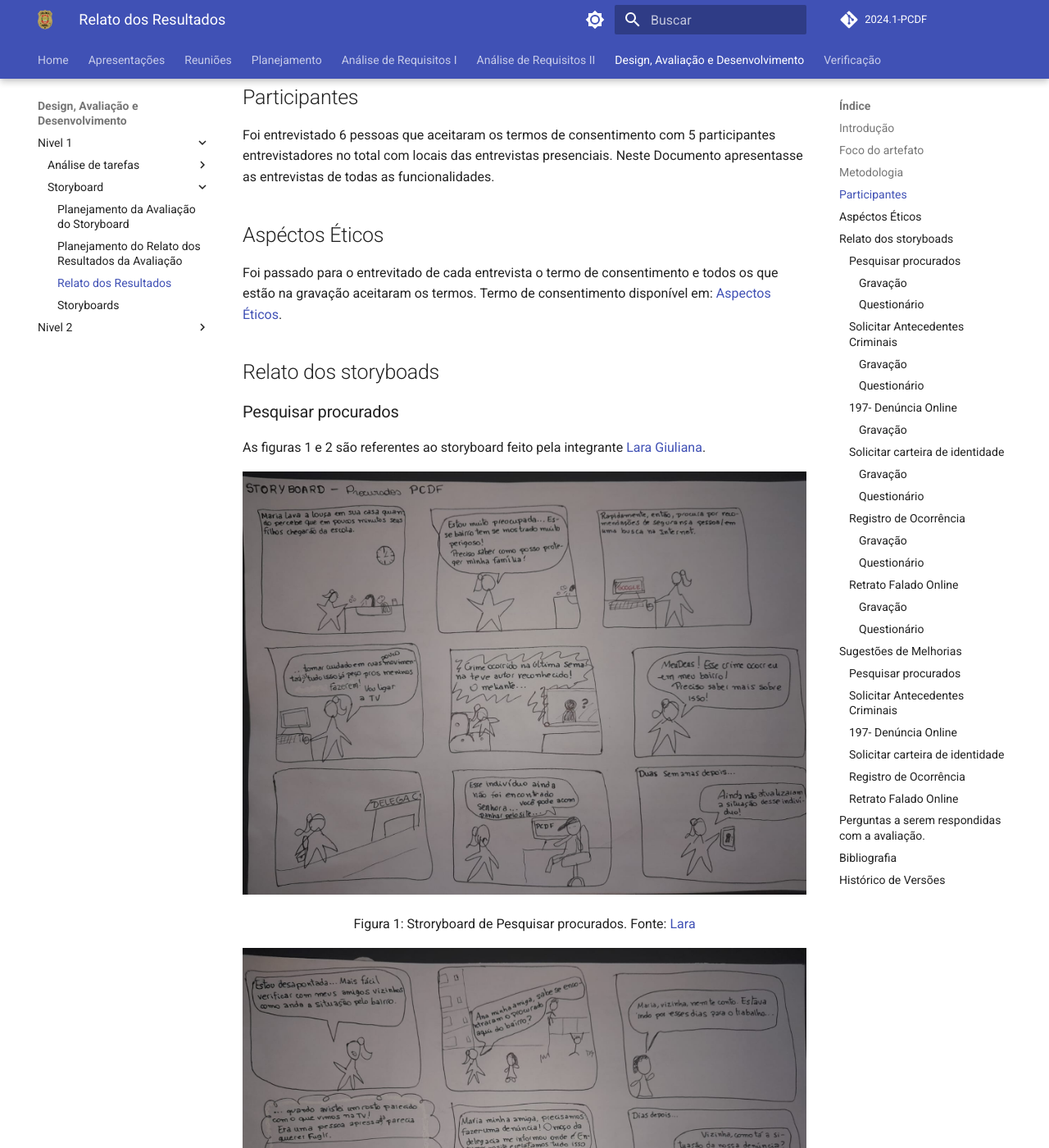
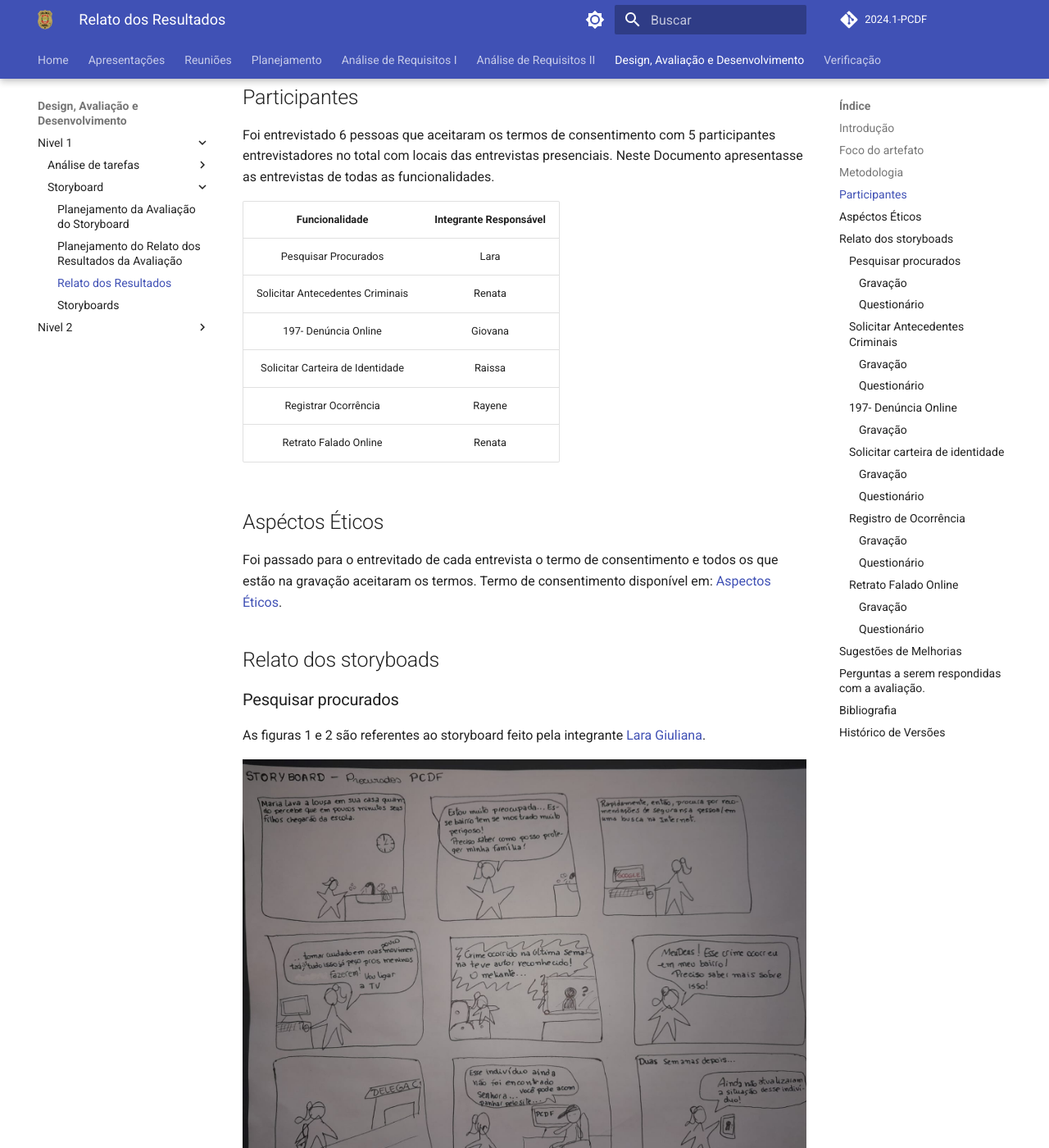
Before and after one commit to Interacao-Humano-Computador/2024.1-PCDF, an MkDocs documentation site: the page built from docs/design/Nivel1/storyboard/relato.md, in a window 1280 px wide and 1400 px high, scrolled down 707 px. Shown: the whole window at 82% size. Built offline with MkDocs 1.6.1 and Material for MkDocs 9.7.7, drawn with Linux system fonts in a browser that asks for light colours; comment, search, counter and statistics services are not loaded; some of the changed text lies outside the part shown.

```diff
--- a/docs/design/Nivel1/storyboard/relato.md
+++ b/docs/design/Nivel1/storyboard/relato.md
@@ -10,6 +10,15 @@ A avaliação foi realizada por meio de entrevistas, utilizando storyboards e a
 ## Participantes
 Foi entrevistado 6 pessoas que aceitaram os termos de consentimento com 5 participantes entrevistadores no total com locais das entrevistas presenciais. Neste Documento apresentasse as entrevistas de todas as funcionalidades.
 
+ Funcionalidade    |    Integrante Responsável             |
+|:------:|:-------------------------------:|
+|Pesquisar Procurados|Lara|
+| Solicitar Antecedentes Criminais | Renata |
+| 197- Denúncia Online   | Giovana          |
+| Solicitar Carteira de Identidade| Raissa
+| Registrar Ocorrência | Rayene |
+|Retrato Falado Online|Renata|
+
 ## Aspéctos Éticos
 Foi passado para o entrevitado de cada entrevista o termo de consentimento e todos os que estão na gravação aceitaram os termos. Termo de consentimento disponível em: [Aspectos Éticos](analise_requisitos1/aspectos_éticos.md).
 
@@ -19,14 +28,18 @@ As figuras 1 e 2 são referentes ao storyboard feito pela integrante [Lara Giuli
 
 ![Quadrinho de Procurados](../../../assets/design/Nivel1/storyboards/Storyboard_Procurados1.jpeg)
 <div align="center">
-    <p> Figura 1: Stroryboard de Pesquisar procurados. Fonte:
+    <p> Figura 1: Stroryboard de Pesquisar procurados.
+    </p>
+    <p>Fonte:
         <a href="https://github.com/gravelylara">Lara</a>
     </p>
 </div>
 
 ![Quadrinho de Procurados](../../../assets/design/Nivel1/storyboards/Storyboard_Procurados2.jpeg)
 <div align="center">
-    <p> Figura 2: Stroryboard de Pesquisar procurados. Fonte:
+    <p> Figura 2: Stroryboard de Pesquisar procurados.
+    </p>
+    <p>Fonte:
         <a href="https://github.com/gravelylara">Lara</a>
     </p>
 </div>
@@ -63,14 +76,18 @@ As figuras 3, 4 e 5 são o storyboard feito pela integrante [Renata Quadros](htt
 
 ![Quadrinho de Antecedentes](../../../assets/design/Nivel1/storyboards/Storyboard_solicitar_ant1.png)
 <div align="center">
-    <p> Figura 3: Stroryboard de Solicitar antecedentes. Fonte:
+    <p> Figura 3: Stroryboard de Solicitar antecedentes.
+    </p>
+    <p>Fonte:
         <a href="https://github.com/Renatinha28">Renata</a>
     </p>
 </div>
 
 ![Quadrinho de Antecedentes](../../../assets/design/Nivel1/storyboards/Storyboard_solicitar_ant2.png)
 <div align="center">
-    <p> Figura 4: Stroryboard de Solicitar antecedentes. Fonte:
+    <p> Figura 4: Stroryboard de Solicitar antecedentes.
+    </p>
+    <p>Fonte:
         <a href="https://github.com/Renatinha28">Renata</a>
     </p>
 </div>
@@ -78,7 +95,9 @@ As figuras 3, 4 e 5 são o storyboard feito pela integrante [Renata Quadros](htt
 
 ![Quadrinho de Antecedentes](../../../assets/design/Nivel1/storyboards/Storyboard_solicitar_ant3.png)
 <div align="center">
-    <p> Figura 5: Stroryboard de Solicitar antecedentes. Fonte:
+    <p> Figura 5: Stroryboard de Solicitar antecedentes.
+    </p>
+    <p>Fonte:
         <a href="https://github.com/Renatinha28">Renata</a>
     </p>
 </div>
@@ -114,7 +133,9 @@ A Figura 7 é um storyboard que relata o uso do site da PCDF para fazer denúnci
 <br> <br>
 ![Quadrinho da 197](../../../assets/design/Nivel1/storyboards/Stroryboard_197.png)
 <div align="center">
-    <p> Figura 6: Storyboard de Retrato Falado. Fonte:
+    <p> Figura 6: Storyboard de Retrato Falado
+    </p>
+     <p>Fonte:
         <a href="https://github.com/gio221">Giovana</a>
     </p>
 </div>
@@ -146,7 +167,9 @@ A Figura 8 é um Storyboard de uma pessoa que perdeu a carteira de identidade e
 ![Quadrinho da ID](../../../assets/design/Nivel1/storyboards/CarteiraID.png)
 
 <div align="center">
-    <p> Figura 7: Storyboard de Solicitar Carteira de Identidade. Fonte:
+    <p> Figura 7: Storyboard de Solicitar Carteira de Identidade.
+    </p>
+    <p>Fonte:
         <a href="https://github.com/RaissaAndradeS">Raissa</a>
     </p>
 </div>
@@ -179,7 +202,9 @@ A Figura 9 é um Storyboard de uma pessoa que sofreu um acidente de carroe o inf
 
 ![Quadrinho da ID](../../../assets/design/Nivel1/storyboards/Storyboard_RegistroOcorrencia.jpeg)
 <div align="center">
-    <p> Figura 8: Storyboard de Registro de Ocorrência. Fonte:
+    <p> Figura 8: Storyboard de Registro de Ocorrência.
+    </p>
+    <p>Fonte:
         <a href="https://github.com/rayenealmeida">Rayene</a>
     </p>
 </div>
@@ -214,21 +239,27 @@ A Figura 9 é um Storyboard de uma pessoa que sofreu um acidente de carroe o inf
 
 ![Quadrinho do Retrato](../../../assets/design/Nivel1/storyboards/Storyboard_Retrato_Falado1.png)
 <div align="center">
-    <p> Figura 9: Storyboard de Retrato Falado. Fonte:
+    <p> Figura 9: Storyboard de Retrato Falado.
+    </p>
+    <p>Fonte:
         <a href="https://github.com/Renatinha28">Renata</a>
     </p>
 </div>
 
 ![Quadrinho do Retrato](../../../assets/design/Nivel1/storyboards/Storyboard_Retrato_Falado2.png)
 <div align="center">
-    <p> Figura 10: Storyboard de Retrato Falado. Fonte:
+    <p> Figura 10: Storyboard de Retrato Falado.
+    </p>
+    <p>Fonte:
         <a href="https://github.com/Renatinha28">Renata</a>
     </p>
 </div>
 
 ![Quadrinho do Retrato](../../../assets/design/Nivel1/storyboards/Storyboard_Retrato_Falado3.png)
 <div align="center">
-    <p> Figura 11: Storyboard de Retrato Falado. Fonte:
+    <p> Figura 11: Storyboard de Retrato Falado.
+    </p>
+    <p>Fonte:
         <a href="https://github.com/Renatinha28">Renata</a>
     </p>
 </div>
@@ -259,24 +290,14 @@ A Figura 9 é um Storyboard de uma pessoa que sofreu um acidente de carroe o inf
 | 15. Você tem alguma sugestão ou feedback para melhorar o storyboard?                          | Não                                        |
 
 ## Sugestões de Melhorias
-
-### Pesquisar procurados
-Não há sugestões de melhoria.
-
-### Solicitar Antecedentes Criminais
-1. Elaborar uma questão mais realista do motivo de buscar os antecedentes criminais
-
-### 197- Denúncia Online
-1. No quinto quadrante detalhar o site de forma visual
-
-### Solicitar carteira de identidade
-Não há sugestão de melhoria.
-
-### Registro de Ocorrência
-1. Melhorar detalhando mais a finalização do registro de ocorrência .
-
-### Retrato Falado Online
-Não há sugestão de melhoria.
+| Funcionalidade                      | Sugestão de Melhoria                                                      | Responsável             |
+|-------------------------------------|--------------------------------------------------------------------------|--------------------------|
+| Pesquisar procurados                | Não há sugestões de melhoria.                                             | Lara                     |
+| Solicitar Antecedentes Criminais    | Elaborar uma questão mais realista do motivo de buscar os antecedentes criminais | Renata           |
+| 197 - Denúncia Online               | No quinto quadrante detalhar o site de forma visual                    | Giovana                  |
+| Solicitar carteira de identidade    | Não há sugestão de melhoria.                                              | Raissa                   |
+| Registro de Ocorrência              | Melhorar detalhando mais a finalização do registro de ocorrência       | Rayene                   |
+| Retrato Falado Online               | Não há sugestão de melhoria.                                              | Renata                   |
 
 ## Perguntas a serem respondidas com a avaliação.
 
```
Also changed, not shown: docs/verificacao/verificaçao_grupo+1/Etapa1/planejamento_verificacao.md (+24 -7 lines).
